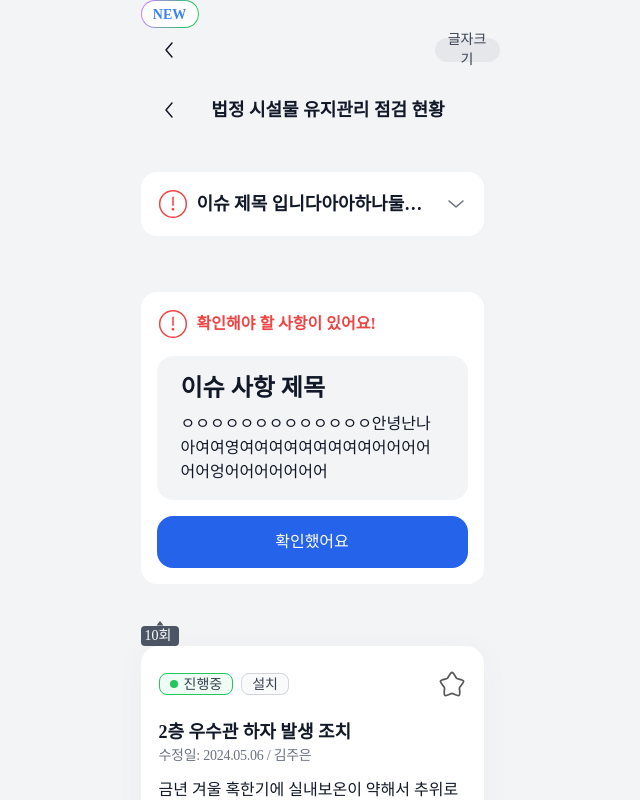
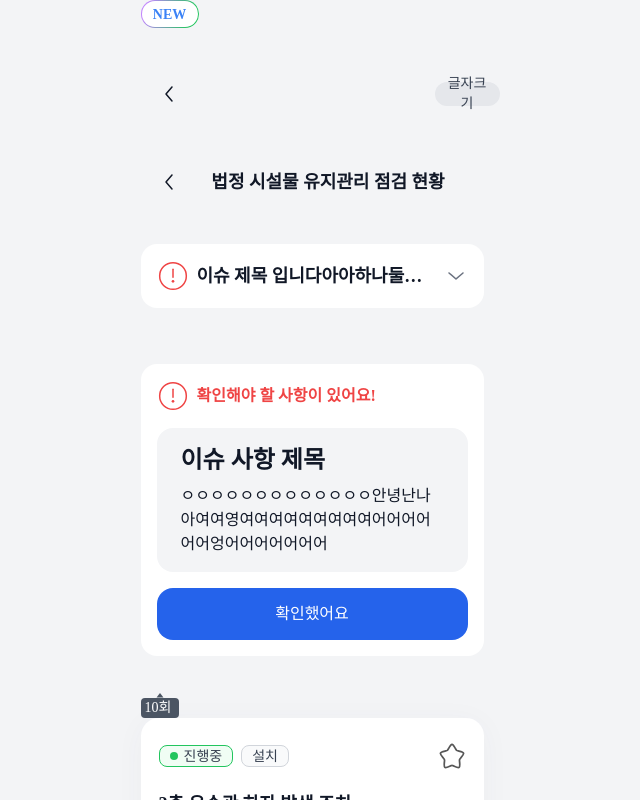
Before and after one commit to 10aeat/10aeat_Frontend, a Next.js app: page / in a window 1280 px wide. Shown: the top 800 px of the page, without its empty margins (312-952 px from the left). Built offline with nearby package versions, Linux system fonts and the light colour scheme; a web font is replaced by a local one.

Commit message:
[Fix] Navbar 위치 수정

```diff
--- a/src/app/repair/page.tsx
+++ b/src/app/repair/page.tsx
@@ -21,11 +21,9 @@ export default function Home() {
   return (
     <div className="relative w-[375px] bg-gray-100">
       {/* NavBar */}
-      <div className="absolute w-[375px] h-[44px] top-[44px] left-0">
-        <NavBar isTextChange={false} isTitle={true}>
-          건물 유지보수 사안
-        </NavBar>
-      </div>
+      <NavBar isTextChange={false} isTitle={true}>
+        건물 유지보수 사안
+      </NavBar>
       {/* 상태 버튼 */}
       <div className="gap-[14px] absolute top-[108px] left-[16px] inline-flex items-start">
         <Button
--- a/src/components/atoms/NavBar.tsx
+++ b/src/components/atoms/NavBar.tsx
@@ -17,7 +17,7 @@ export default function NavBar({ children, isTitle, isTextChange }: Props) {
   const [isTooltipVisible, setIsTooltipVisible] = useState(false)
 
   return (
-    <div className="relative flex items-center justify-between w-[375px] h-11 font-Pretendard font-bold text-gray-900 text-lg capitalize px-4 mb-4">
+    <div className="relative flex items-center justify-between w-[375px] h-11 mt-[44px] font-Pretendard font-bold text-gray-900 text-lg capitalize px-4 mb-4">
       <div className="flex justify-start">
         <Image
           src="/icons/arrow_left_large_gray900.svg"
```
